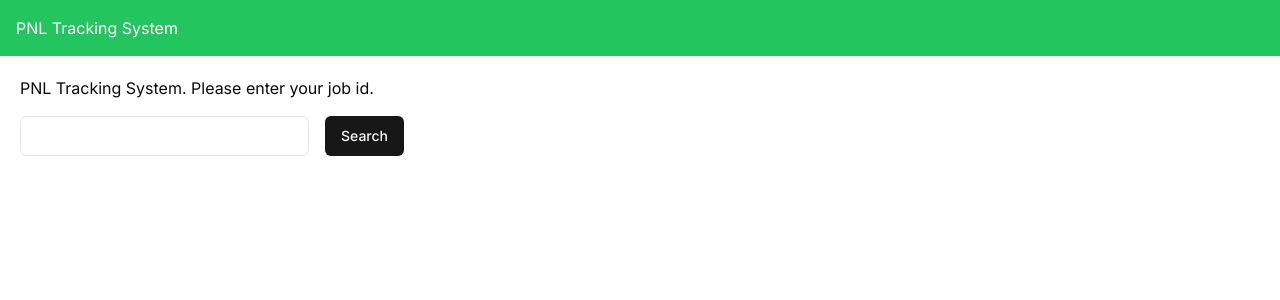
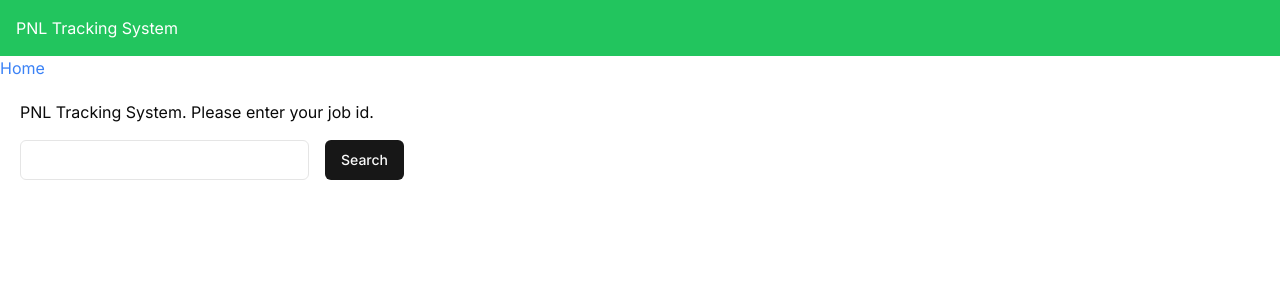
Before and after one commit to mircocky/folder-web-app, a Next.js app: page / in a window 1280 px wide. Shown: the top 300 px of the page. Built offline with nearby package versions, Linux system fonts and the light colour scheme.

Commit message:
fourth commit

```diff
--- a/app/layout.tsx
+++ b/app/layout.tsx
@@ -2,6 +2,7 @@ import type { Metadata } from 'next'
 import { Inter } from 'next/font/google'
 import './globals.css'
 
+import Link from 'next/link'
 
 const inter = Inter({ subsets: ['latin'] })
 
@@ -19,6 +20,8 @@ export default function RootLayout({
     <html lang="en">
       <body className={inter.className}>
         <div className="bg-green-500 text-white p-4">PNL Tracking System</div>
+        <Link href="/" passHref className="text-blue-500 hover:underline">Home</Link>
+
 
         <div className="m-5">{children}</div>
         </body>
--- a/app/searchbyid/[id]/page.tsx
+++ b/app/searchbyid/[id]/page.tsx
@@ -47,7 +47,7 @@ const IdPage = async ({
               </tr>
               <tr>
                 <td className="py-2 px-4 border-b font-semibold">To</td>
-                <td className="py-2 px-4 border-b">{job?.POD}</td>
+                <td className="py-2 px-4 border-b">{job?.consignee}</td>
               </tr>
               {job?.pickup_date ? (
                   <tr>
```
